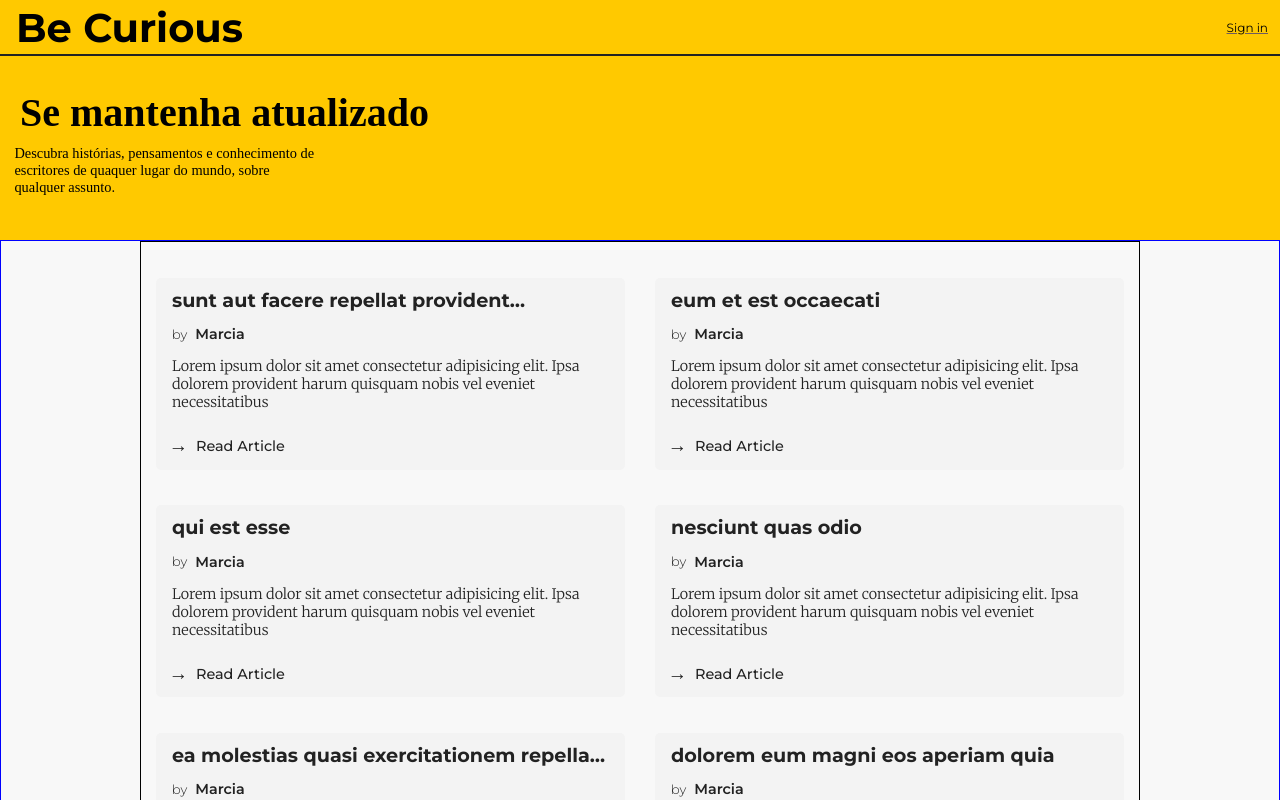
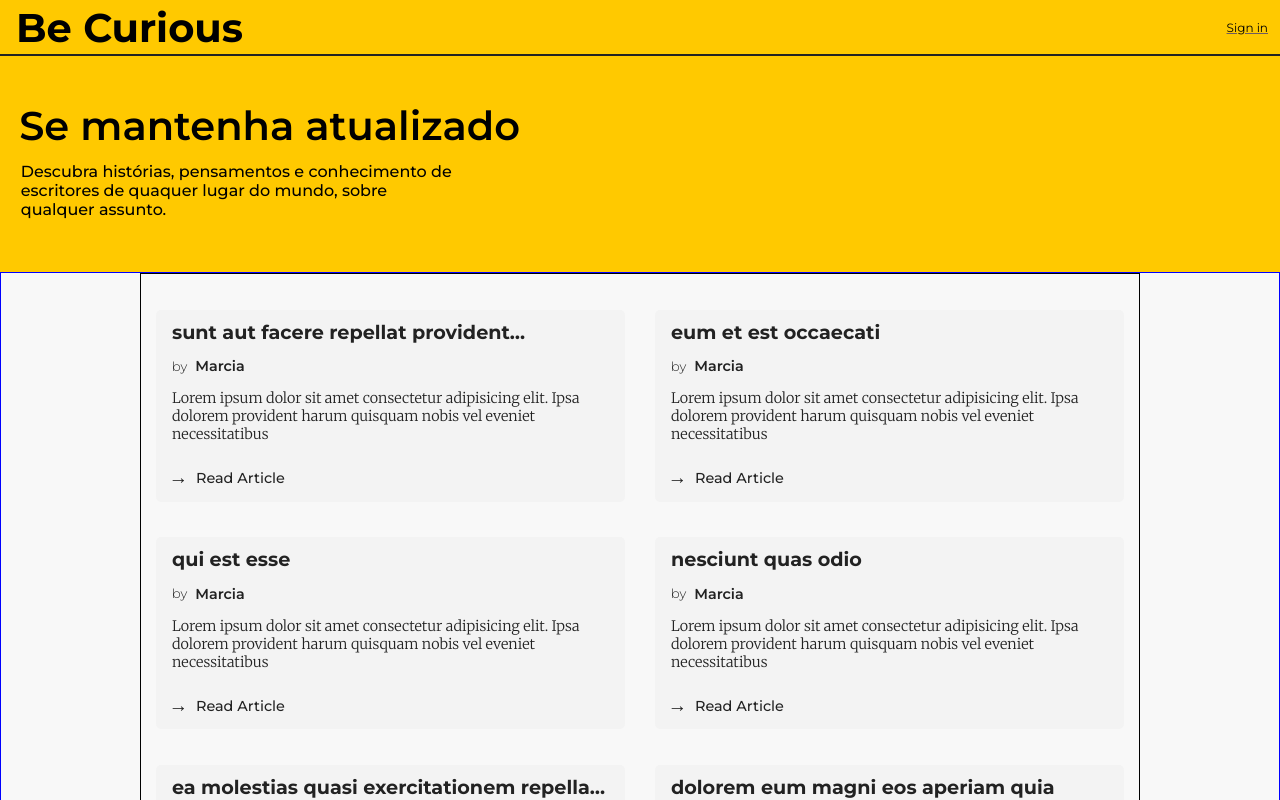
Before and after one commit to kennedybm/teste-tecnico-front-end, a React (Vite) app: page / in a window 1280 px wide. Shown: the top 800 px of the page. Built offline with nearby package versions, Linux system fonts and the light colour scheme.

Commit message:
Fix: section heigth and adding margin

```diff
--- a/src/components/Presentation/styles.ts
+++ b/src/components/Presentation/styles.ts
@@ -6,7 +6,7 @@ export const PresentationSection = styled.section`
   justify-content: center;
   align-items: center;
   background-color: var(--decor);
-  height: 15em;
+  height: 17em;
   width: 100%;
 `;
 
@@ -17,7 +17,20 @@ export const PresentationTitle = styled.div`
   width: 100%;
   h2 {
     font-size: var(--fs-xl);
-    padding: 0px 0 0.1em 0.5em;
+    font-family: var(--title);
+    font-weight: 600;
+    margin-left: 0.6em;
+  }
+  @media (min-width: 400px) {
+    h2 {
+      margin-bottom: 0.3em;
+    }
+  }
+  @media (min-width: 600px) {
+    h2 {
+      margin-left: 0.48em;
+      margin-bottom: 0.3em;
+    }
   }
 `;
 
@@ -26,14 +39,21 @@ export const PresentationDesc = styled.div`
   width: 100%;
   p {
     font-size: var(--fs-sml);
-    padding-top: 0.3rem;
-    width: 65%;
+    font-family: var(--title);
+    font-weight: 500;
+    margin-left: 1.3em;
+    width: 77%;
     max-width: 20rem;
-    padding-left: 1em;
     display: -webkit-box;
     -webkit-line-clamp: 4;
     -webkit-box-orient: vertical;
     overflow: hidden;
     text-overflow: ellipsis;
   }
+  @media (min-width: 600px) {
+    p {
+      font-size: 1rem;
+      max-width: 27rem;
+    }
+  }
 `;
```
